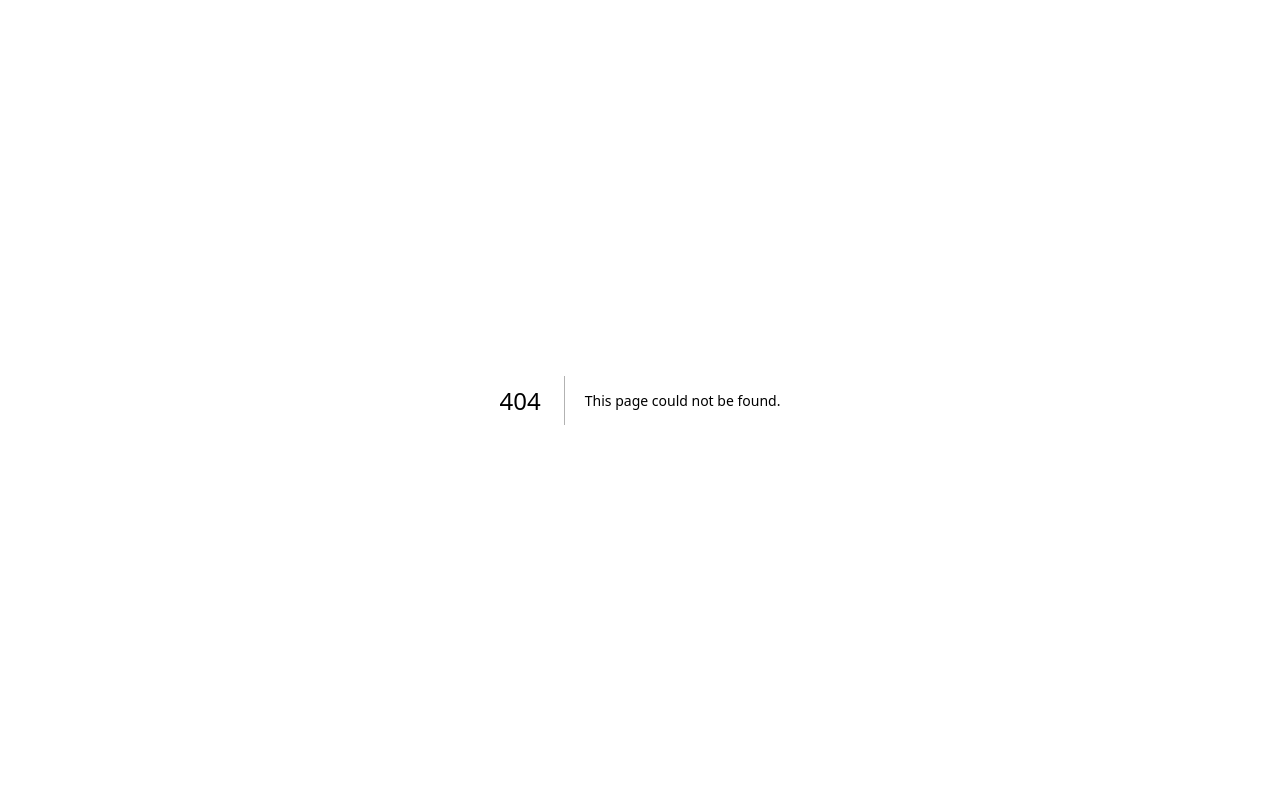
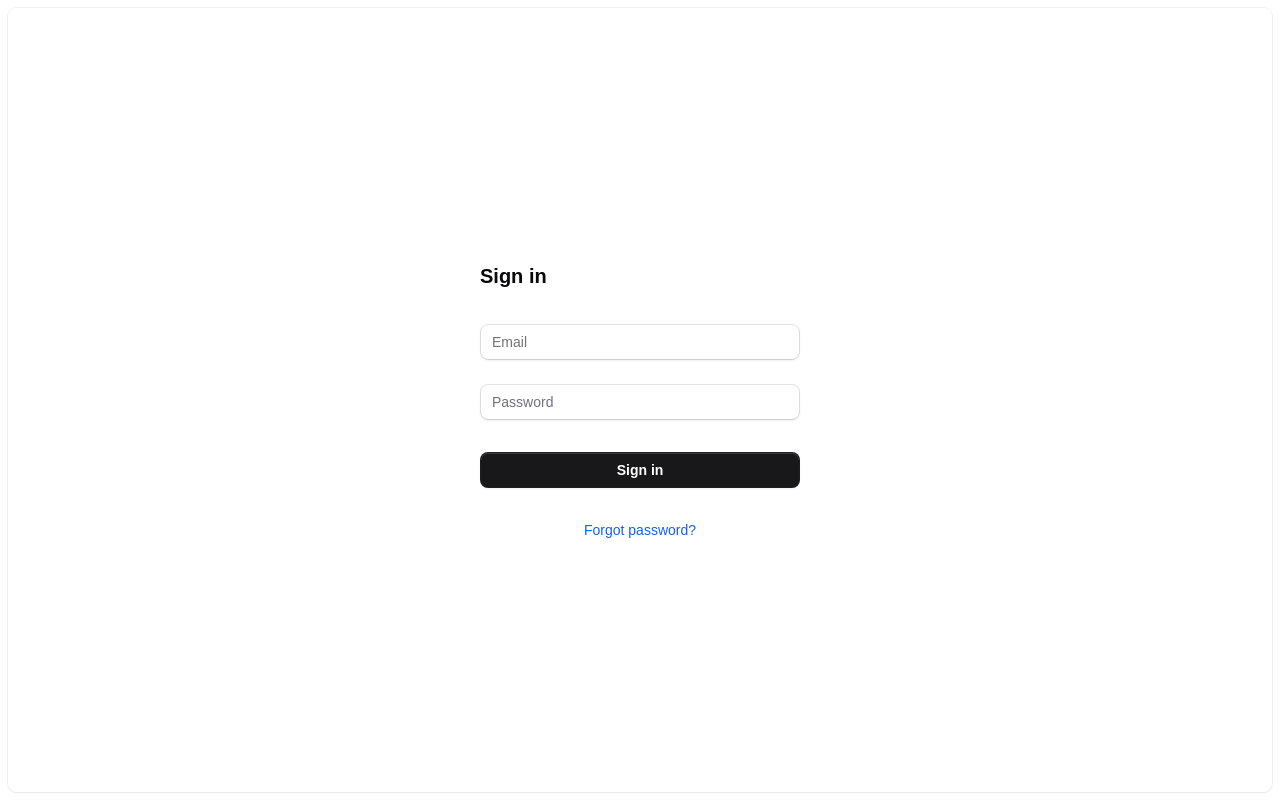
Before and after one commit to benborgers/jumbosecure, a Next.js app: page /login in a window 1280 px wide. Before the commit this address had no page. Built offline with nearby package versions, Linux system fonts and the light colour scheme.

Commit message:
Login screen

```diff
--- /dev/null
+++ b/app/login/page.tsx
@@ -0,0 +1,31 @@
+import React from "react";
+import { AuthLayout } from "../../components/auth-layout";
+import { Heading } from "../../components/heading";
+import { Input } from "../../components/input";
+import { Button } from "../../components/button";
+import { Link } from "../../components/link";
+
+export default function LoginPage() {
+  return (
+    <AuthLayout>
+      <form className="flex flex-col gap-6 w-80 max-w-full">
+        <Heading level={1} className="mb-2">
+          Sign in
+        </Heading>
+        <Input type="email" placeholder="Email" required />
+        <Input type="password" placeholder="Password" required />
+        <Button type="submit" className="mt-2">
+          Sign in
+        </Button>
+        <div className="text-sm text-center mt-2">
+          <Link
+            href="/reset-password"
+            className="text-blue-600 hover:underline"
+          >
+            Forgot password?
+          </Link>
+        </div>
+      </form>
+    </AuthLayout>
+  );
+}
```
